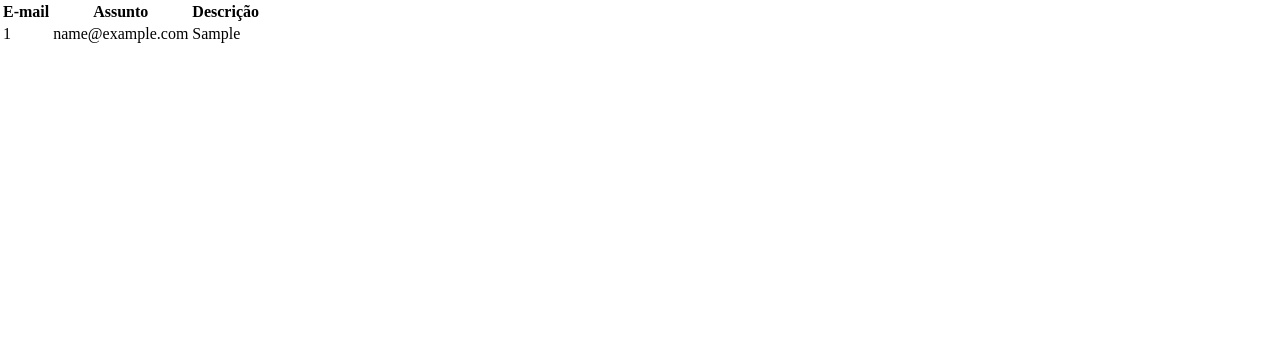
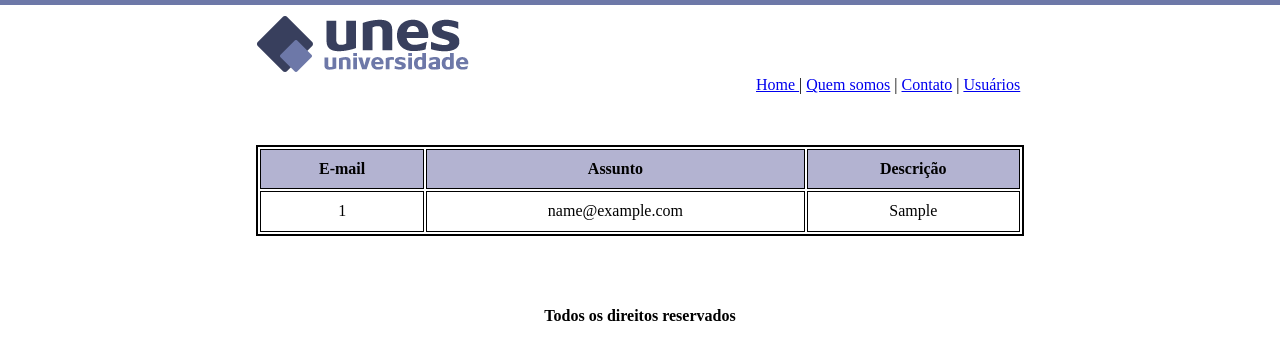
Before and after one commit to juliagonzalezmoreira/Desafio, a Flask app: page /users in a window 1280 px wide. Shown: the top 360 px of the page. Run offline with Flask 2, Linux system fonts and the light colour scheme; tables that the repository leaves empty or names only in its code hold one stand-in row (values such as "Sample post"); some libraries are stand-ins or nearby versions.

Commit message:
inserindo dados

```diff
--- a/app.py
+++ b/app.py
@@ -1,4 +1,4 @@
-from flask import Flask, request, url_for, render_template
+from flask import Flask, request, url_for, render_template, jsonify
 from flask_mysqldb import MySQL
 
 app = Flask(__name__)
@@ -39,7 +39,7 @@ def contato():
 def users():
     cur = mysql.connection.cursor()
 
-    users = cur.execute('SELECT * FROM contato')
+    users = cur.execute("SELECT * FROM contato")
 
     if users > 0:
         userDetails = cur.fetchall()
--- a/static/style.css
+++ b/static/style.css
@@ -6,6 +6,11 @@ body{
     margin-top: 10px;
 }
 
+/* img {
+    max-width: 100%;
+    height: auto;
+}
+ */
 .topo{
     display: inline;
 }
@@ -28,3 +33,20 @@ body{
 h4 {
     text-align: center;
 }
+
+table {
+    border: 2px solid;
+    width: 100%;
+    margin-top: 50px;
+    margin-bottom: 50px;
+}
+
+th, td {
+    text-align: center;
+    border: 1px solid;
+    padding: 10px;
+}
+
+th {
+    background-color: #b3b3d1;
+}
--- a/templates/base.html
+++ b/templates/base.html
@@ -7,6 +7,10 @@
     <title>UNES</title>
     <link rel="stylesheet" href="../static/normalize.css">
     <link rel="stylesheet" href="../static/style.css">
+    <link rel="stylesheet" type="text/css" href="https://cdn.datatables.net/1.11.3/css/jquery.dataTables.css">
+
+    <script src="https://code.jquery.com/jquery-3.6.0.min.js" integrity="sha256-/xUj+3OJU5yExlq6GSYGSHk7tPXikynS7ogEvDej/m4=" crossorigin="anonymous"></script>
+
 </head>
 
 <body>
@@ -20,7 +24,7 @@
         <a href="/"> Home </a> |
         <a href="/quemsomos">Quem somos</a> |
         <a href="/contato">Contato</a> |
-        <a href="/templates/users.html">Usuários</a>
+        <a href="/users">Usuários</a>
     </div>
 
 
--- a/templates/users.html
+++ b/templates/users.html
@@ -1,18 +1,8 @@
-<!DOCTYPE html>
-<html lang="pt-br">
-<head>
-  <meta charset="UTF-8">
-  <title>Users</title>
+    {% extends "base.html" %}
 
-  <link rel="stylesheet" type="text/css" href="{{url_for('static', filename='css/style.css')}}">
-  <link rel="stylesheet" type="text/css" href="{{ url_for('static', filename='css/normalize.css')}}">
-  <link rel="stylesheet" type="text/css" href="https://cdn.datatables.net/1.11.3/css/jquery.dataTables.css">
+    {% block conteudo %}
 
-  <script src="https://code.jquery.com/jquery-3.6.0.min.js" integrity="sha256-/xUj+3OJU5yExlq6GSYGSHk7tPXikynS7ogEvDej/m4=" crossorigin="anonymous"></script>
-
-</head>
-<body>
-
+    <div style="overflow-x:auto;">
 
 <table id="users" class="display">
     <thead>
@@ -38,6 +28,7 @@
 
     {% endfor %}
 
-</table>
-</body>
-</html>
+    </table>
+</div>
+
+    {% endblock %}
```
